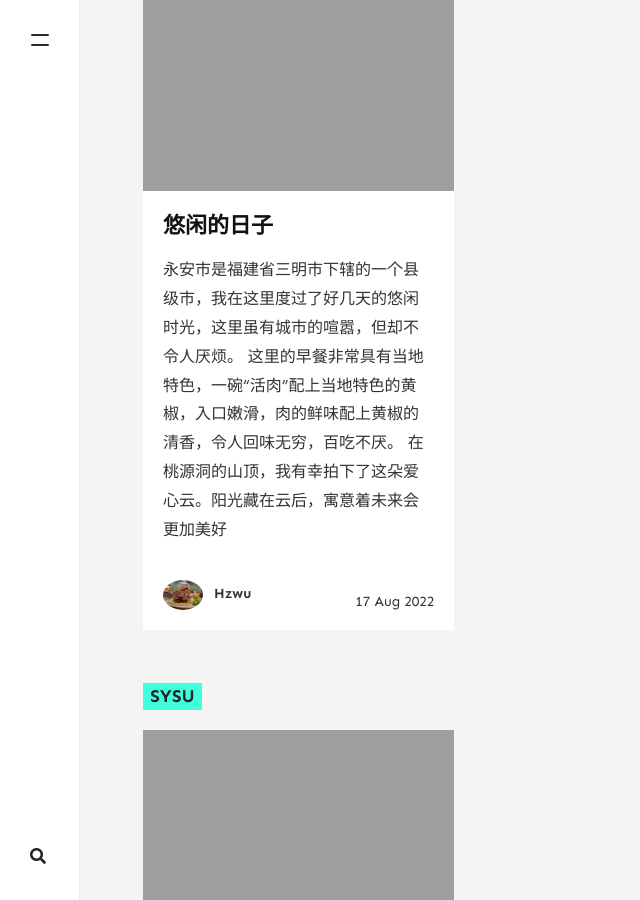
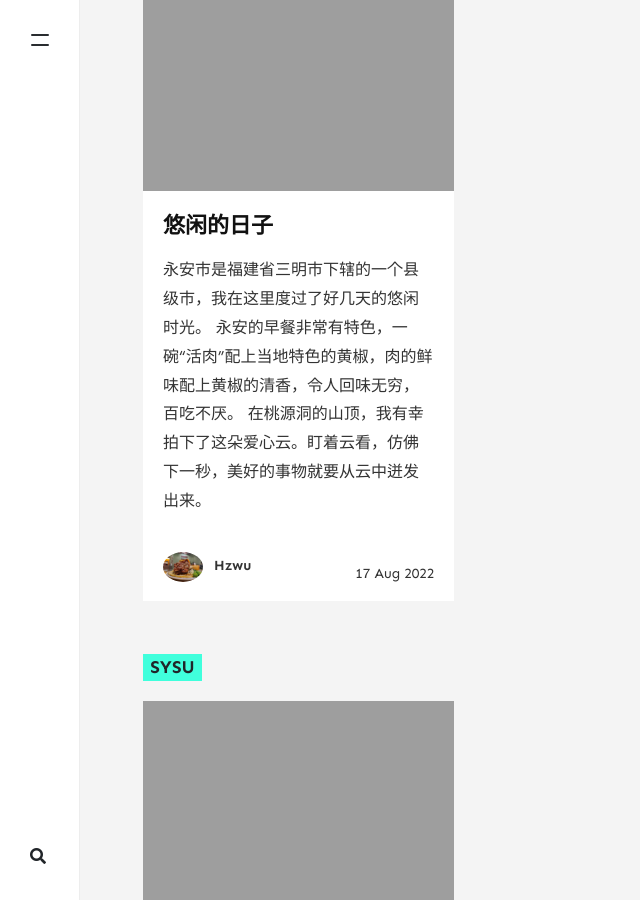
Before and after one commit to hongzhouwu/hongzhouwu.github.io, a Jekyll site: the page built from _pages/tags.md, in a window 1280 px wide and 900 px high, scrolled down 1885 px. Shown: the whole window, without its empty margins (0-640 px from the left). Built offline with Jekyll 4.4.1, drawn with Linux system fonts in a browser that asks for light colours; nearby versions of some CDN libraries; comment, search, counter and statistics services are not loaded.

Commit message:
Update 2022-8-17-Fujian.md

```diff
--- a/_posts/2022-8-17-Fujian.md
+++ b/_posts/2022-8-17-Fujian.md
@@ -6,14 +6,12 @@ categories: [ Lifestyle ]
 tags: [ 永安 ]
 image: assets/images/32.jpg
 ---
-  永安市是福建省三明市下辖的一个县级市，我在这里度过了好几天的悠闲时光，这里虽有城市的喧嚣，但却不令人厌烦。
-  这里的早餐非常具有当地特色，一碗“活肉”配上当地特色的黄椒，入口嫩滑，肉的鲜味配上黄椒的清香，令人回味无穷，百吃不厌。
-
-![](/assets/images/33.jpg "早餐")
+  永安市是福建省三明市下辖的一个县级市，我在这里度过了好几天的悠闲时光。
+  永安的早餐非常有特色，一碗“活肉”配上当地特色的黄椒，肉的鲜味配上黄椒的清香，令人回味无穷，百吃不厌。
 
 ---
 
 ![](/assets/images/31.jpg "爱心云")
 
 
->在桃源洞的山顶，我有幸拍下了这朵爱心云。阳光藏在云后，寓意着未来会更加美好
+>在桃源洞的山顶，我有幸拍下了这朵爱心云。盯着云看，仿佛下一秒，美好的事物就要从云中迸发出来。
```
